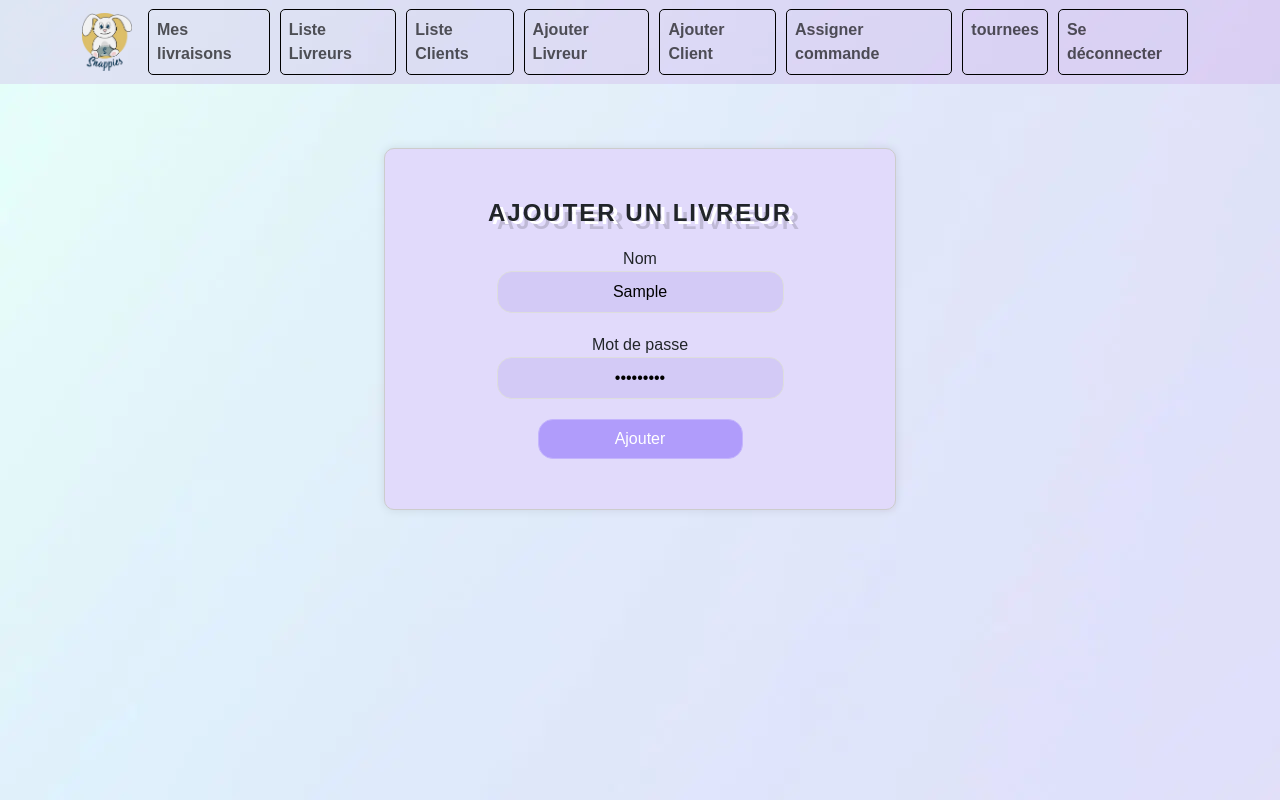
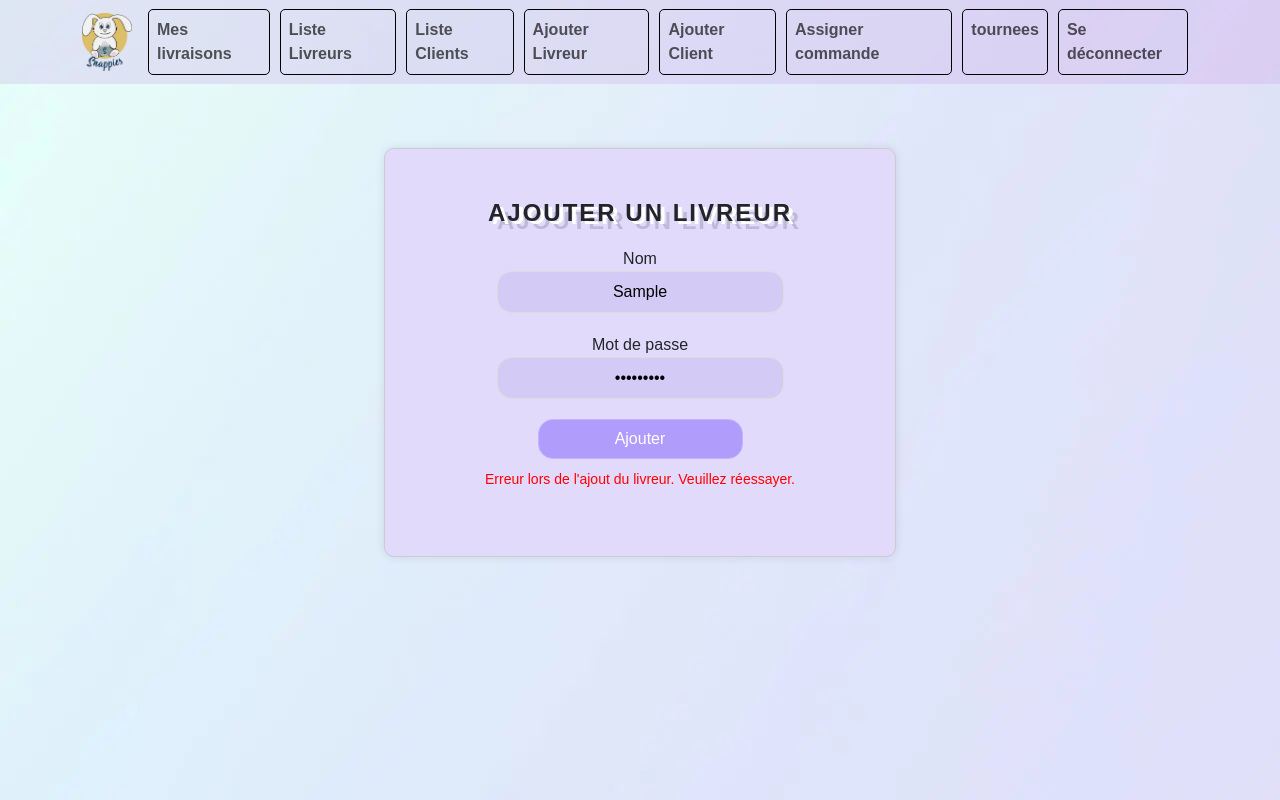
Before and after one commit to adamvinci/pfe2023frontend, a Vue app: page /addLivreur in a window 1280 px wide. Both pictures are taken after typing "Sample", "Sample123" into the empty fields and a click on the button "Ajouter". Built offline with nearby package versions, Linux system fonts and the light colour scheme; no server answers.

Commit message:
allLivreur

```diff
--- a/src/views/AddLivreurView.vue
+++ b/src/views/AddLivreurView.vue
@@ -4,6 +4,8 @@
     Nom<input type="text" v-model="nom" placeholder="Michel"/>
     Mot de passe<input type="password" v-model="password" placeholder="*****"/>
     <Bouton @click="ajouterLivreur"> Ajouter </Bouton>
+    <p v-if="errorMessage" class="error-message">{{ errorMessage }}</p>
+    <p v-if="successMessage" class="success-message">{{ successMessage }}</p>
   </div>
 </template>
 
@@ -14,6 +16,8 @@ import { useRouter } from 'vue-router';
 
 const nom = ref('');
 const password = ref('');
+const errorMessage = ref('');
+const successMessage = ref('');
 const $router = useRouter();
 
 const ajouterLivreur = async () => {
@@ -25,18 +29,23 @@ const ajouterLivreur = async () => {
       },
       mode: 'cors',
       body: JSON.stringify({
-        email: nom.value, // Utiliser le champ email pour stocker le nom
+        nom: nom.value,
         password: password.value,
       }),
     });
 
     if (response.ok) {
-      console.log('Livreur ajouté avec succès!');
+      successMessage.value = 'Livreur ajouté avec succès!';
+      errorMessage.value = '';
       $router.push('/');
     } else {
+      errorMessage.value = 'Erreur lors de l\'ajout du livreur. Veuillez réessayer.';
+      successMessage.value = '';
       console.error('Erreur lors de l\'ajout du livreur:', response.status);
     }
   } catch (error) {
+    errorMessage.value = 'Erreur lors de l\'ajout du livreur. Veuillez réessayer.';
+    successMessage.value = '';
     console.error('Erreur lors de l\'ajout du livreur:', error);
   }
 };
@@ -81,4 +90,16 @@ const ajouterLivreur = async () => {
   margin-bottom: 20px;
   text-shadow: 4px 3px 0px #fff, 9px 8px 0px rgba(0, 0, 0, 0.15);
 }
+
+.error-message {
+  color: red;
+  font-size: 14px;
+  margin-top: 10px;
+}
+
+.success-message {
+  color: green;
+  font-size: 14px;
+  margin-top: 10px;
+}
 </style>
```
